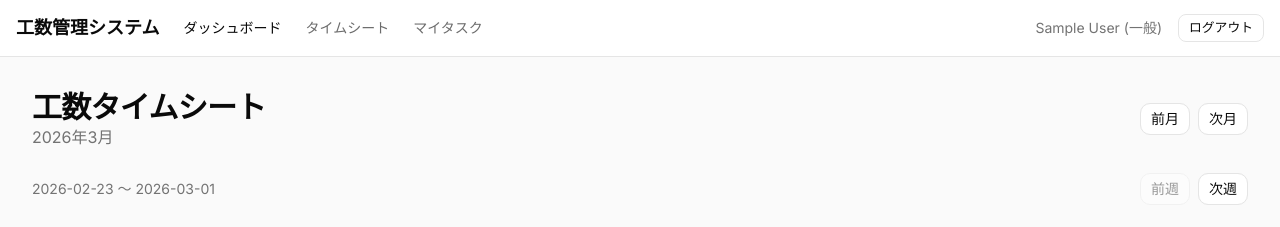
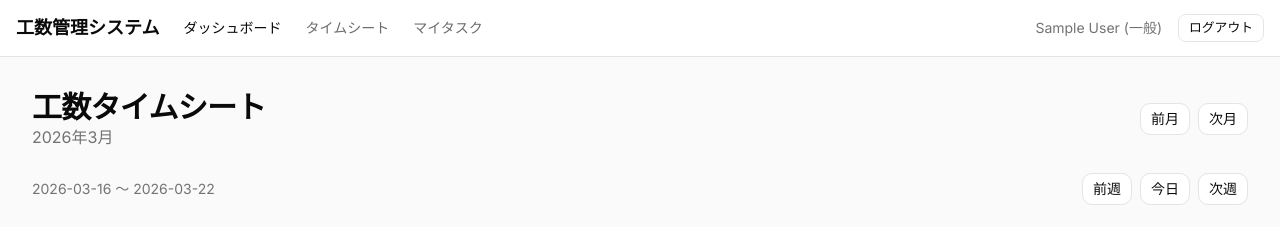
Before and after one commit to ryuoujisinta/workload_management, a Next.js app: page /user/timesheet in a window 1280 px wide. Shown: the top 227 px of the page. Built offline with nearby package versions, Linux system fonts and the light colour scheme; no server answers; the database is empty; sample sign-in values are in the browser's storage.

Commit message:
feat: update timesheet default view and Today button

```diff
--- a/src/app/user/timesheet/page.tsx
+++ b/src/app/user/timesheet/page.tsx
@@ -44,9 +44,12 @@ export default async function UserTimesheetPage(props: {
   if (searchParams?.week) {
     const [wy, wm, wd] = searchParams.week.split("-").map(Number)
     startOfWeek = new Date(wy, wm - 1, wd)
+  } else if (searchParams?.month) {
+    // 検索パラメータに月指定があるが週指定がない場合は、その月の1日を表示
+    startOfWeek = new Date(selectedYear, selectedMonth - 1, 1)
   } else {
-    // デフォルト: 選択月の最初の月曜日を探す
-    startOfWeek = new Date(selectedYear, selectedMonth - 1, 1)
+    // デフォルト: 今日を表示
+    startOfWeek = new Date(now)
   }
 
   // 月曜始まりに補正
@@ -168,6 +171,9 @@ export default async function UserTimesheetPage(props: {
               前週
             </LinkButton>
           )}
+          <LinkButton href="/user/timesheet" variant="outline">
+            今日
+          </LinkButton>
           {hasNextWeek ? (
             <LinkButton
               href={`?month=${selectedMonthStr}&week=${formatQueryDate(nextWeekDate)}`}
```
